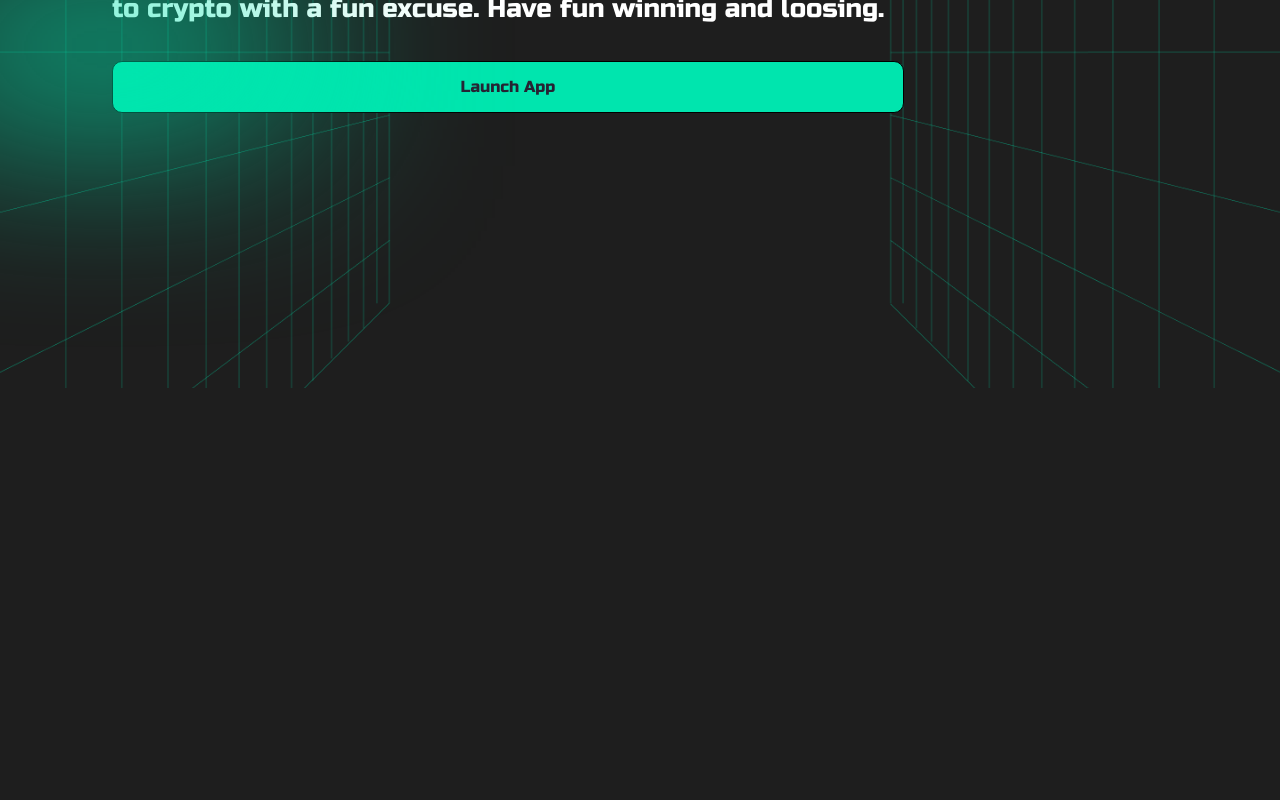
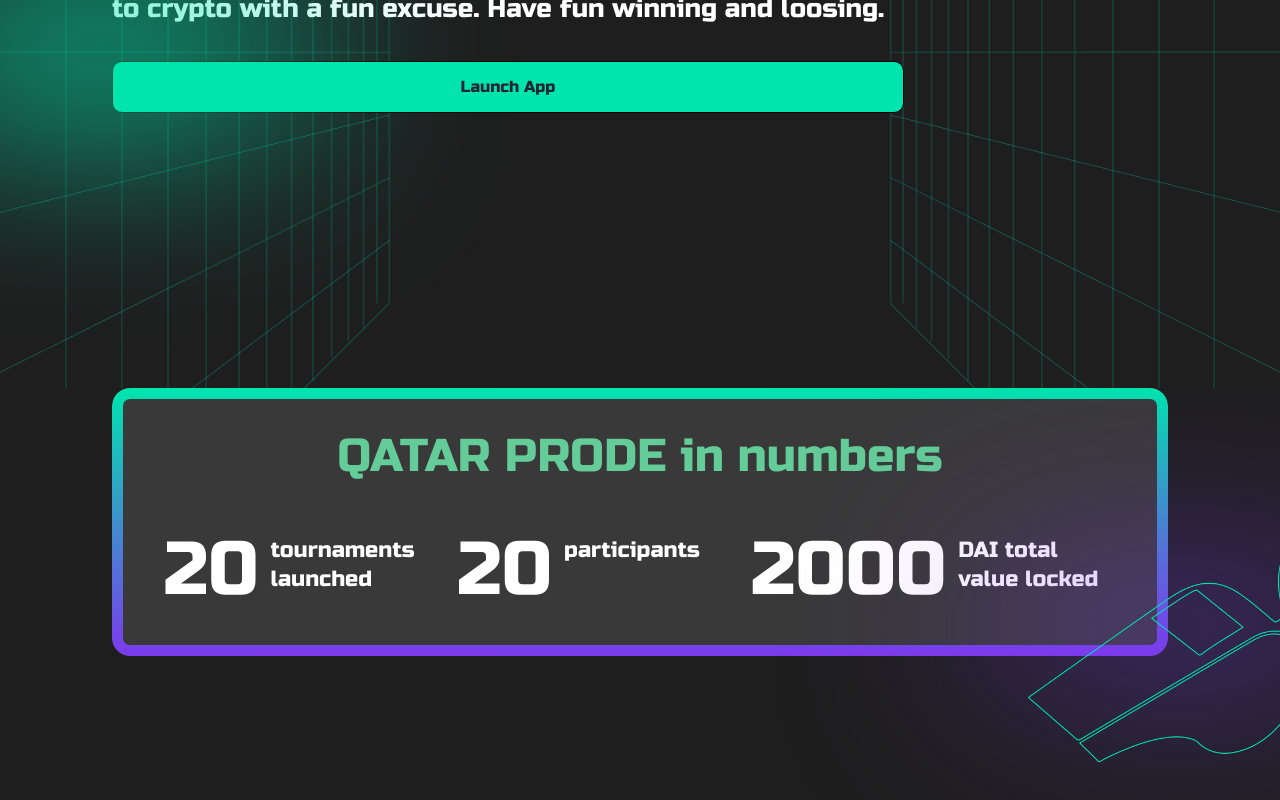
Before and after one commit to cricripagos/prode-front, a Next.js app: page / in a window 1280 px wide. Shown: the part 412-1212 px from the top of the page. Before the commit the page ends 800 px from the top, so only its background shows below. Built offline with nearby package versions, Linux system fonts and the light colour scheme.

Commit message:
CTA and QATAR PRODE in numbers

```diff
--- a/components/Blur/Blur.tsx
+++ b/components/Blur/Blur.tsx
@@ -1,5 +1,5 @@
 import React, { FC } from 'react';
-import { BlurStyled } from './styles';
+import { BlurStyled, ImageStyled } from './styles';
 
 export enum BlurColor {
     primary = 'primary',
@@ -11,23 +11,38 @@ interface BlurProps {
     left?: string;
     right?: string;
     bottom?: string;
+    topImage?: string;
+    leftImage?: string;
+    rightImage?: string;
+    bottomImage?: string;
     variant?: BlurColor
     className?: string;
     width?: string;
     height?: string;
+    widthImage?: string;
+    heightImage?: string;
+    image?: string;
 }
 
 const Blur: FC<BlurProps> = ({
     variant = BlurColor.primary,
-    top = '50%',
-    left = '-7%',
+    top,
+    left,
     right,
     bottom,
     className,
     width = '30%',
-    height = '15%'
+    height = '15%',
+    image,
+    widthImage = '300px',
+    heightImage = '300px',
+    topImage,
+    leftImage,
+    rightImage,
+    bottomImage
 }): JSX.Element => {
     return (
+        <>
             <BlurStyled
                 className={className}
                 variant={variant}
@@ -38,7 +53,17 @@ const Blur: FC<BlurProps> = ({
                 width={width}
                 height={height}
             />
-    )
+            {image &&
+                <ImageStyled
+                    top={topImage || top}
+                    left={leftImage || left}
+                    right={rightImage || right}
+                    bottom={bottomImage || bottom}
+                    width={widthImage}
+                    height={heightImage}
+                />}
+        </>
+    );
 }
 
 export default Blur
--- a/components/Blur/styles.js
+++ b/components/Blur/styles.js
@@ -1,17 +1,33 @@
 import styled from 'styled-components';
 import { BlurColor } from './Blur';
+import imageBG from '../../assets/images/whistle.png';
 
 export const BlurStyled = styled.div`
     position: absolute;
-    width: ${({width}) => width};
-    height: ${({height}) => height};
-    left: ${({left}) => left};
-    top: ${({top}) => top};
-    right: ${({right}) => right};
-    bottom: ${({bottom}) => bottom};
-
-    background: ${({variant}) => variant === BlurColor.primary
+    width: ${({ width }) => width};
+    height: ${({ height }) => height};
+    left: ${({ left }) => left};
+    top: ${({ top }) => top};
+    right: ${({ right }) => right};
+    bottom: ${({ bottom }) => bottom};
+    z-index: 1;
+    background: ${({ variant, image }) => variant === BlurColor.primary
         ? 'var(--primary-color)'
         : 'var(--secondary-color)'};
     filter: blur(100px);
 `;
+
+export const ImageStyled = styled.div`
+    position: absolute;
+    background-image: url(${imageBG.src});
+    z-index: 2;
+    width: ${({ width }) => width};
+    height: ${({ height }) => height};
+    left: ${({ left }) => left};
+    top: ${({ top }) => top};
+    right: ${({ right }) => right};
+    bottom: ${({ bottom }) => bottom};
+    background-position: center;
+    background-repeat: no-repeat;
+    background-size: cover;
+`;
--- a/pages/landing/components/CTASeption/CtaSeption.jsx
+++ b/pages/landing/components/CTASeption/CtaSeption.jsx
@@ -4,8 +4,8 @@ import Text from '@components/Text/Text'
 
 const CtaSeption = () => {
     return (
-        <article className='w-full container px-8 md:px-28 mx-auto mt-40 md:mt-24'>
-            <seption className='flex flex-col'>
+        <div className='w-full container px-8 md:px-28 mx-auto mt-40 md:mt-24'>
+            <div className='flex flex-col'>
                 <Text
                     tag={'h1'}
                     fontSize={'90px'}
@@ -23,8 +23,8 @@ const CtaSeption = () => {
                 <div className='w-full md:w-3/4 my-8'>
                     <Button withtBorder={false} block>Launch App</Button>
                 </div>
-            </seption>
-        </article>
+            </div>
+        </div>
     )
 }
 
--- /dev/null
+++ b/pages/landing/components/InNumbers/InNumber.module.css
@@ -0,0 +1,13 @@
+@media (min-width: 768px) {
+  .w-30 {
+    width: 30% !important;
+  }
+
+  .w-40 {
+    width: 40% !important;
+  }
+}
+
+.w-full {
+  width: 100%;
+}
--- /dev/null
+++ b/pages/landing/components/InNumbers/InNumbers.jsx
@@ -0,0 +1,51 @@
+import React from 'react'
+import CardGradient from '@components/CardGradient/CardGradient';
+import Text from '@components/Text/Text';
+import Number from './Number';
+import InNumberCss from './InNumber.module.css';
+import Blur, { BlurColor } from '@components/Blur/Blur';
+import imageBG from '../../../../assets/images/whistle.png';
+import classNames from 'classnames';
+
+const InNumbers = () => {
+    return (
+        <section className='w-full container relative px-8 md:px-28 mx-auto pb-36'>
+            <Blur
+                right='-7%'
+                top='50%'
+                rightImage='-3%'
+                topImage='22%'
+                variant={BlurColor.secondary}
+                image={imageBG.src}
+            />
+            <CardGradient>
+                <div className='w-full md:p-5'>
+                    <div className='flex flex-col mb-4 md:mb-16'>
+                        <Text className='text-center' tag={'h2'} color={'#64CC98'} fontSize='46px' fontSizeSm={'26px'}>
+                            QATAR PRODE in numbers
+                        </Text>
+                    </div>
+                    <div className='flex flex-col md:flex-row gap-5'>
+                        <Number
+                            text='tournaments launched'
+                            number={20}
+                            className={classNames(InNumberCss['w-30'], InNumberCss['w-full'])}
+                        />
+                        <Number
+                            text='participants'
+                            number={20}
+                            className={InNumberCss['w-30']}
+                        />
+                        <Number
+                            text='DAI total value locked'
+                            number={2000}
+                            className={InNumberCss['w-40']}
+                        />
+                    </div>
+                </div>
+            </CardGradient>
+        </section>
+    )
+}
+
+export default InNumbers;
--- /dev/null
+++ b/pages/landing/components/InNumbers/Number.jsx
@@ -0,0 +1,20 @@
+import React from 'react';
+import Text from '@components/Text/Text';
+import classNames from 'classnames';
+
+const Number = ({ number, text, className }) => {
+  const classes = classNames(className, 'flex flex-row');
+
+  return (
+    <div className={classes}>
+      <div>
+        <Text tag={'h1'} fontSize={'75px'} lineHeight={'68px'}>{number}</Text>
+      </div>
+      <div className='ml-3'>
+        <Text fontSize={'22px'} lineHeight={'29px'}>{text}</Text>
+      </div>
+    </div>
+  )
+}
+
+export default Number
--- a/pages/landing/index.js
+++ b/pages/landing/index.js
@@ -5,6 +5,7 @@ import Header from '@components/Header/Header';
 import CtaSeption from './components/CTASeption/CtaSeption';
 import { BackgroundCTAStyled } from './styles';
 import Blur from '@components/Blur/Blur';
+import InNumbers from './components/InNumbers/InNumbers';
 
 const LadingPage = () => {
     return (
@@ -14,8 +15,11 @@ const LadingPage = () => {
                     <Button>Launch App</Button>
                 </Header>
                 <CtaSeption />
-                <Blur />
+                <Blur left='-7%' top='50%' />
             </BackgroundCTAStyled>
+            <article className='w-full overflow-hidden'>
+                <InNumbers />
+            </article>
         </div>
     )
 }
```
Also changed, not shown: assets/images/whistle.png (added). Lines whose indentation alone changed are shown as unchanged.
